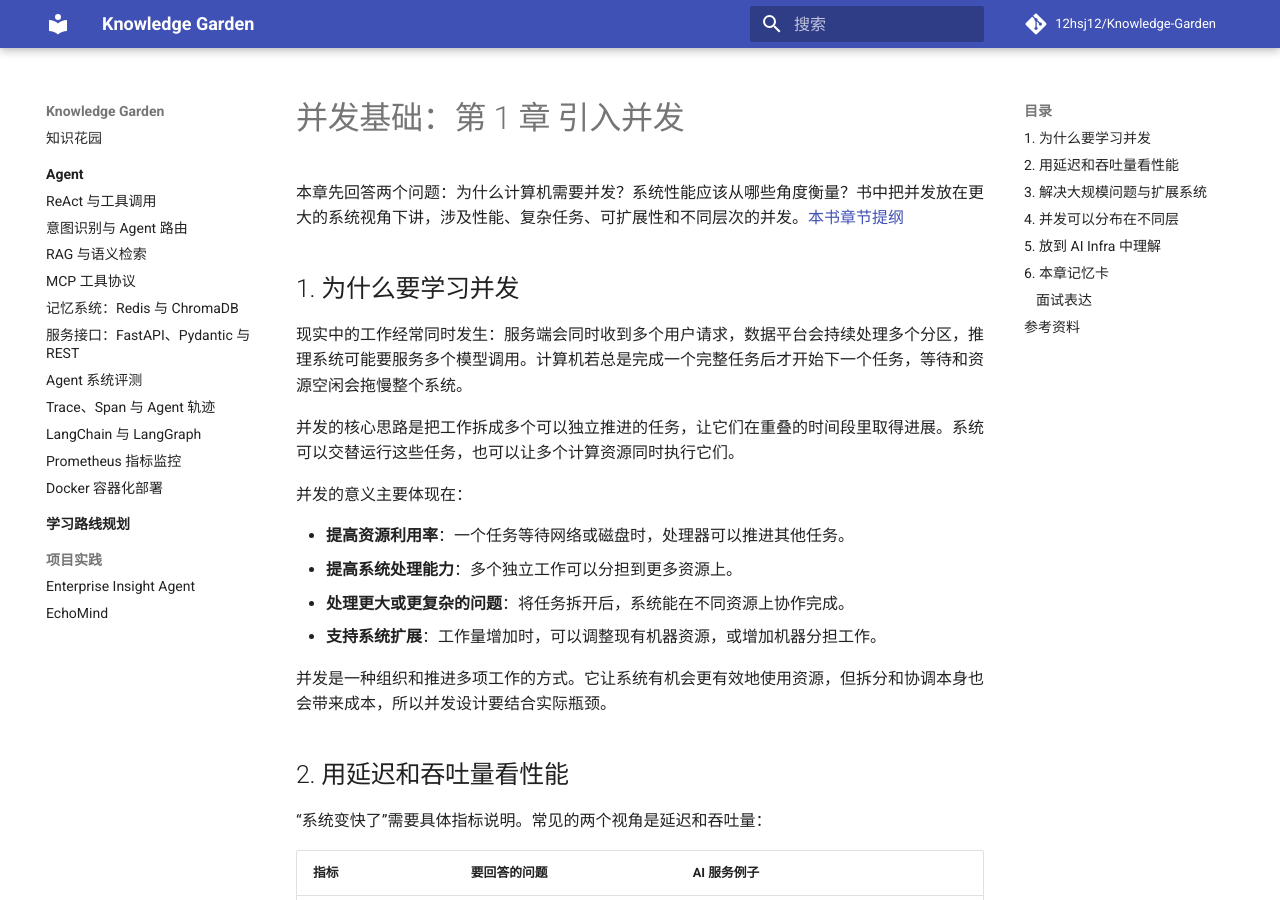
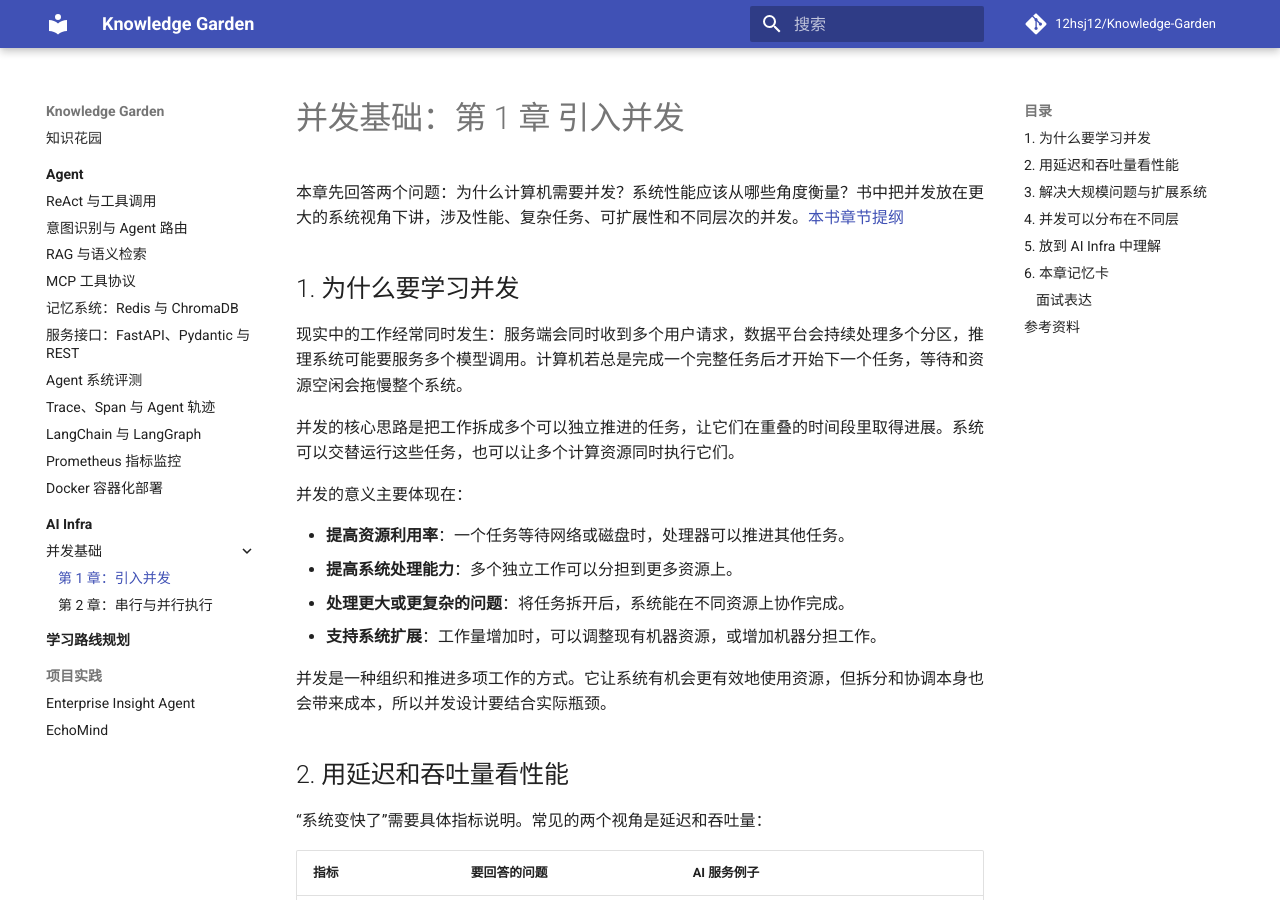
Before and after one commit to 12hsj12/Knowledge-Garden, an MkDocs documentation site: the page built from docs/ai-infra/concurrency/chapter-01.md, in a window 1280 px wide and 900 px high. Built offline with MkDocs 1.6.1 and Material for MkDocs 9.7.7, drawn with Linux system fonts in a browser that asks for light colours; comment, search, counter and statistics services are not loaded.

Commit message:
Add AI Infra section to documentation navigation

```diff
--- a/mkdocs.yml
+++ b/mkdocs.yml
@@ -1,5 +1,5 @@
 site_name: Knowledge Garden
-site_description: Agent 开发知识库：概念、项目实现与面试表达
+site_description: AI 技术知识库：Agent 应用与 AI Infra 基础
 site_url: https://12hsj12.github.io/Knowledge-Garden/
 repo_url: https://github.com/12hsj12/Knowledge-Garden
 repo_name: 12hsj12/Knowledge-Garden
@@ -47,6 +47,11 @@ nav:
       - LangChain 与 LangGraph: agent/langchain-langgraph.md
       - Prometheus 指标监控: agent/prometheus.md
       - Docker 容器化部署: agent/docker.md
+  - AI Infra:
+      - AI Infra 学习主线: ai-infra/index.md
+      - 并发基础:
+          - 第 1 章：引入并发: ai-infra/concurrency/chapter-01.md
+          - 第 2 章：串行与并行执行: ai-infra/concurrency/chapter-02.md
   - 学习路线规划:
       - 从计算机基础到 Agent 实习: learning-roadmap/index.md
   - 项目实践:
```
